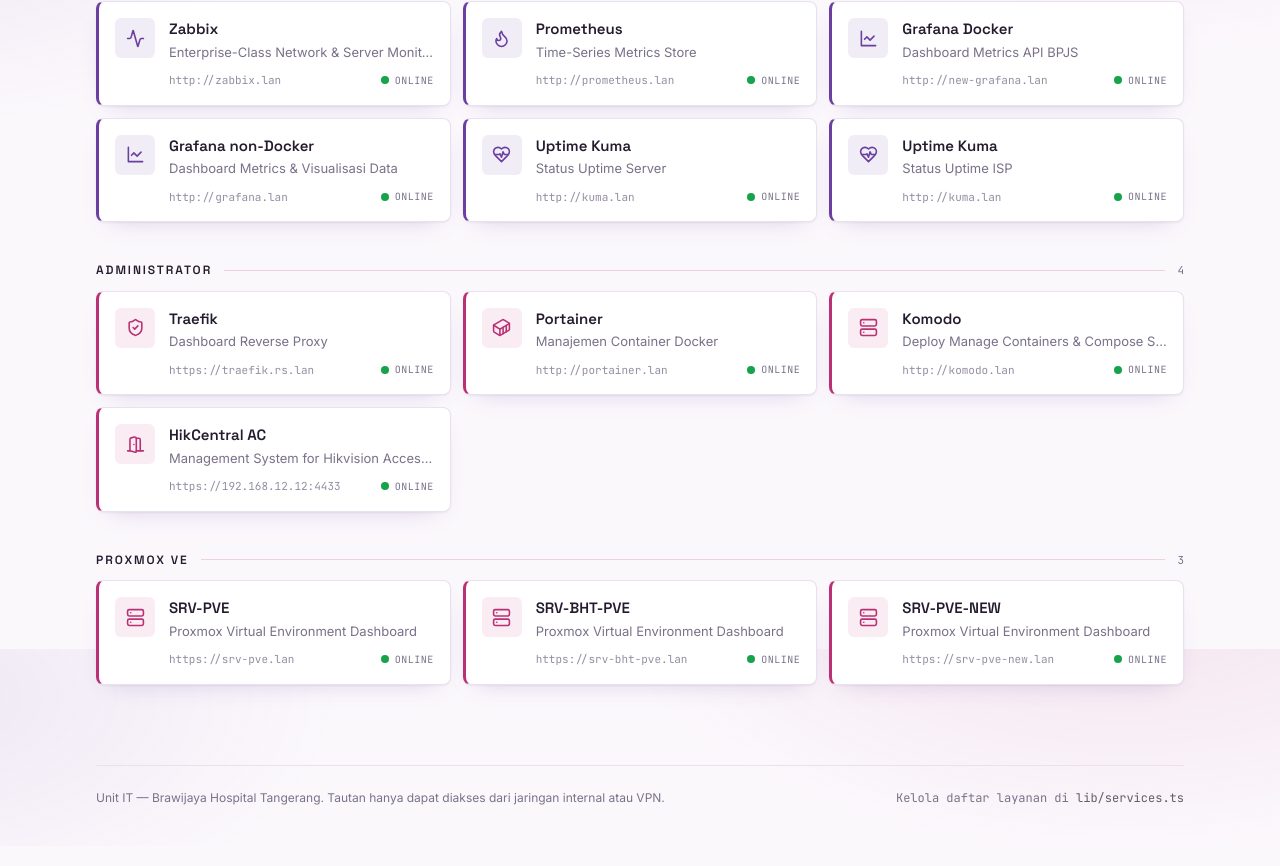
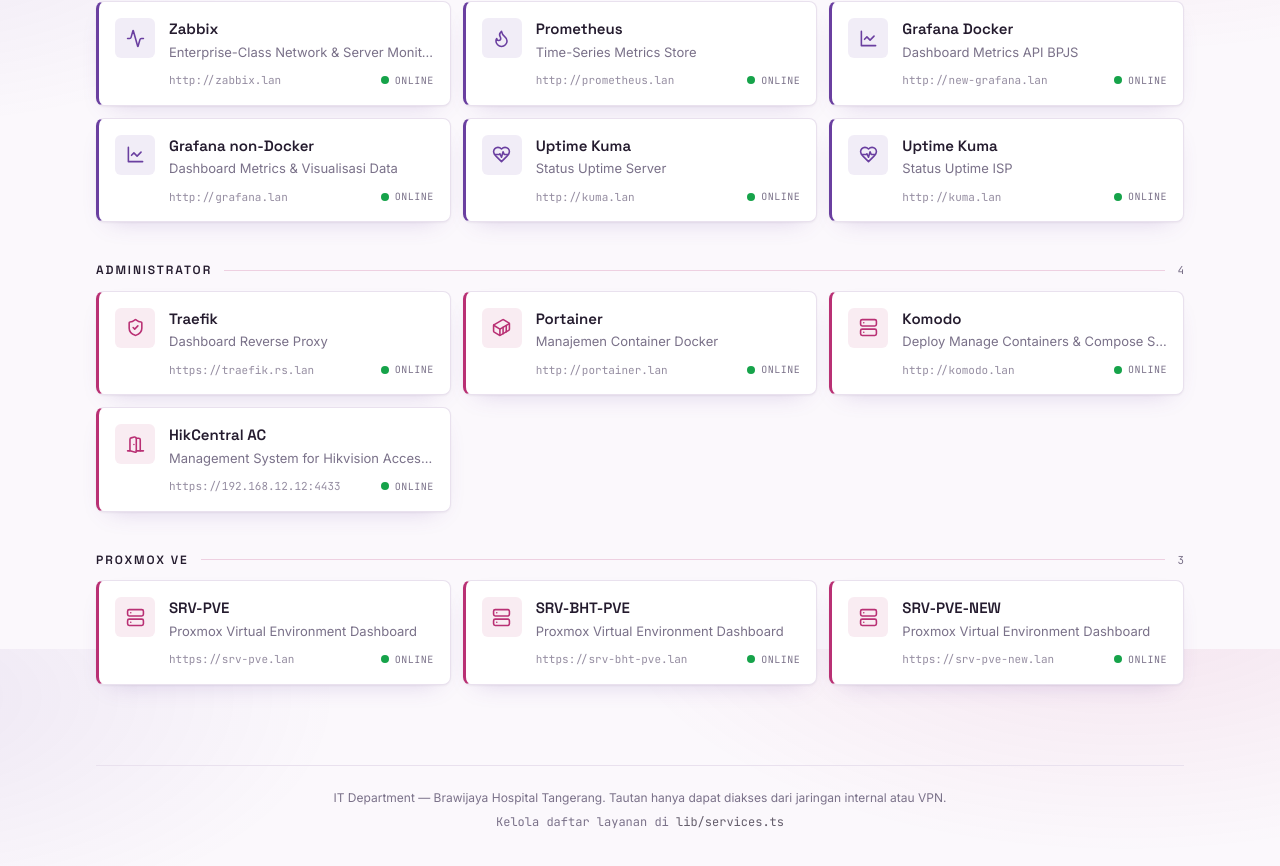
Before and after one commit to ve-verdian/hospital-portal, a Next.js app: page / in a window 1280 px wide. Shown: the part 951-1817 px from the top of the page. Built offline with nearby package versions, Linux system fonts and the light colour scheme.

Commit message:
Replacement all footer.tsx

```diff
--- a/components/Footer.tsx
+++ b/components/Footer.tsx
@@ -1,8 +1,8 @@
 export default function Footer() {
   return (
     <footer className="mx-auto max-w-6xl px-5 py-10 sm:px-8">
-      <div className="flex flex-col gap-2 border-t border-line pt-6 text-xs text-muted sm:flex-row sm:items-center sm:justify-between">
-        <p>Unit IT — Brawijaya Hospital Tangerang. Tautan hanya dapat diakses dari jaringan internal atau VPN.</p>
+      <div className="flex flex-col items-center gap-2 border-t border-line pt-6 text-center text-xs text-muted">
+        <p>IT Department — Brawijaya Hospital Tangerang. Tautan hanya dapat diakses dari jaringan internal atau VPN.</p>
         <p className="font-mono">Kelola daftar layanan di <code className="text-ink/70">lib/services.ts</code></p>
       </div>
     </footer>
```
